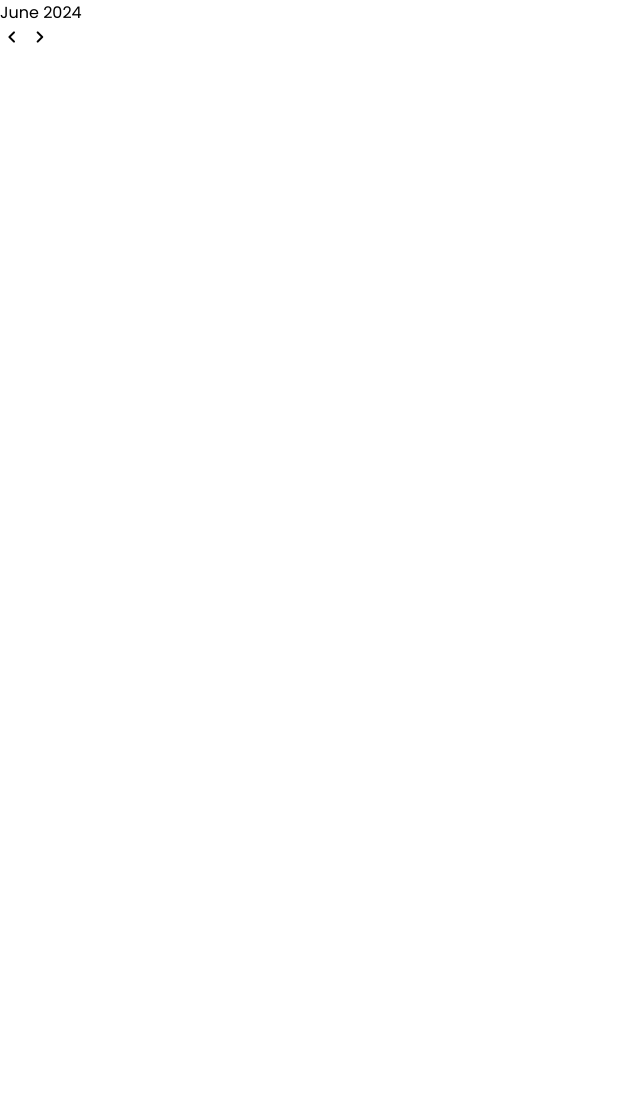
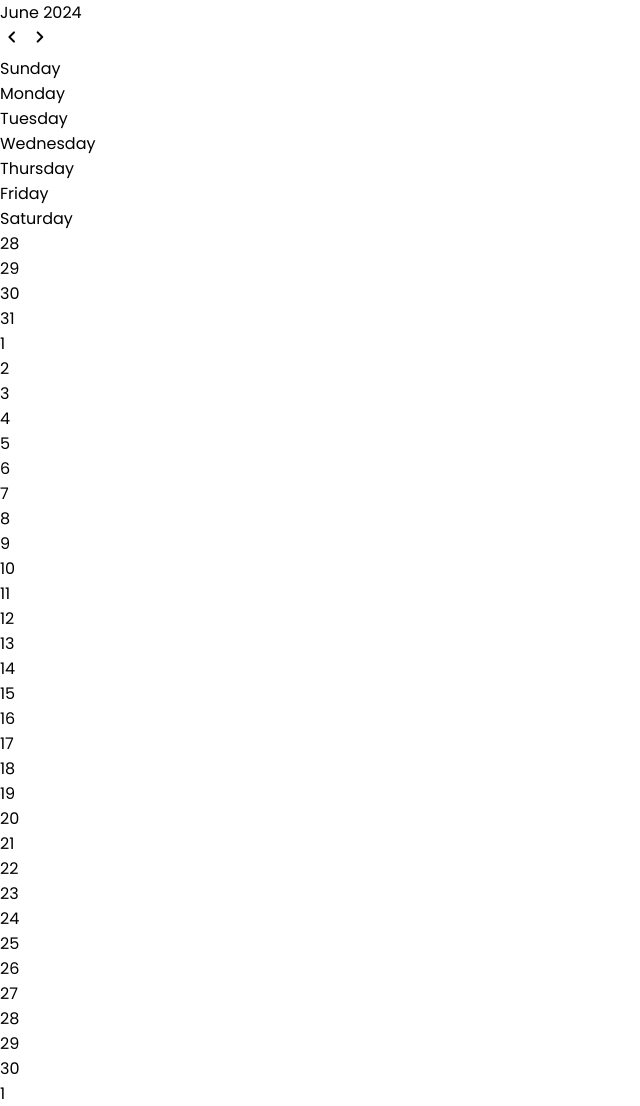
Before and after one commit to jsw7482/Calendar, a plain HTML site: page index.html in a window 1280 px wide. Shown: the whole page, without its empty margins (0-640 px from the left). Before the commit the page ends 800 px from the top, so only its background shows below. Drawn offline with nearby package versions, Linux system fonts and the light colour scheme.

Commit message:
Updates days of the week and number of days

```diff
--- a/index.html
+++ b/index.html
@@ -18,15 +18,54 @@
             </header>
             <div class="calendar">
                 <ul class="weeks">
-                    <li class="Sunday"></li>
-                    <li class="Monday"></li>
-                    <li class="Tuesday"></li>
-                    <li class="Wednseday"></li>
-                    <li class="Thursday"></li>
-                    <li class="Friday"></li>
-                    <li class="Saturday"></li>
+                    <li>Sunday</li>
+                    <li>Monday</li>
+                    <li>Tuesday</li>
+                    <li>Wednesday</li>
+                    <li>Thursday</li>
+                    <li>Friday</li>
+                    <li>Saturday</li>
                 </ul>
+                <ul class="Days">
+                    <li>28</li>
+                    <li>29</li>
+                    <li>30</li>
+                    <li>31</li>
+                    <li>1</li>
+                    <li>2</li>
+                    <li>3</li>
+                    <li>4</li>
+                    <li>5</li>
+                    <li>6</li>
+                    <li>7</li>
+                    <li>8</li>
+                    <li>9</li>
+                    <li>10</li>
+                    <li>11</li>
+                    <li>12</li>
+                    <li>13</li>
+                    <li>14</li>
+                    <li>15</li>
+                    <li>16</li>
+                    <li>17</li>
+                    <li>18</li>
+                    <li>19</li>
+                    <li>20</li>
+                    <li>21</li>
+                    <li>22</li>
+                    <li>23</li>
+                    <li>24</li>
+                    <li>25</li>
+                    <li>26</li>
+                    <li>27</li>
+                    <li>28</li>
+                    <li>29</li>
+                    <li>30</li>
+                    <li>1</li>
+                </ul>
+
             </div>
         </div>
+
     </body>
 </html>
```
